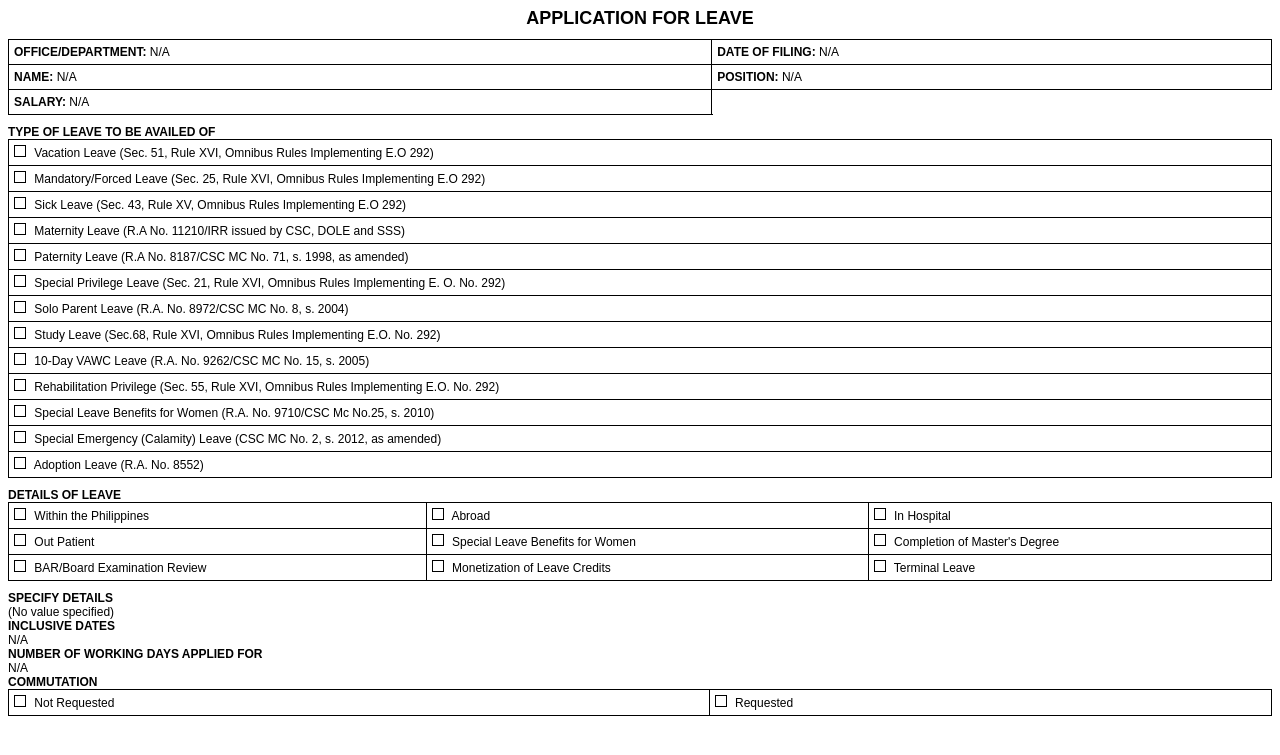
After one commit to xxiimcha/hrmis, a Laravel app: template resources/views/download/leave-request.blade.php in a window 1280 px wide. The commit adds this page. Shown: the top 755 px of the page. Run offline with Laravel 10, Linux system fonts and the light colour scheme; the template is opened without the code that fills it, so the values that code supplies are empty; parts of the project's set-up code (start-up, migrations or seed data) failed here and were passed over.

Commit message:
iIxed download of Leave Request

```diff
--- /dev/null
+++ b/resources/views/download/leave-request.blade.php
@@ -0,0 +1,157 @@
+<!DOCTYPE html>
+<html>
+<head>
+    <title>Leave Request Details</title>
+    <style>
+        body {
+            font-family: sans-serif;
+            font-size: 12px;
+        }
+        .title {
+            font-size: 18px;
+            font-weight: bold;
+            text-align: center;
+            margin-bottom: 10px;
+        }
+        table {
+            width: 100%;
+            border-collapse: collapse;
+            margin-bottom: 10px;
+        }
+        td, th {
+            border: 1px solid black;
+            padding: 5px;
+        }
+        .checkbox {
+            display: inline-block;
+            width: 10px;
+            height: 10px;
+            border: 1px solid black;
+            margin-right: 5px;
+            text-align: center;
+        }
+    </style>
+</head>
+<body>
+    <div class="title">APPLICATION FOR LEAVE</div>
+
+    <table>
+        <tr>
+            <td colspan="2"><strong>OFFICE/DEPARTMENT:</strong> {{ $leaveRequest->name ?? 'N/A' }}</td>
+            <td><strong>DATE OF FILING:</strong> {{ $leaveRequest->dateoffiling ?? 'N/A' }}</td>
+        </tr>
+        <tr>
+            <td colspan="2"><strong>NAME:</strong> {{ ucwords($leaveRequest->firstname ?? 'N/A') }} {{ ucwords($leaveRequest->middlename ?? '') }} {{ ucwords($leaveRequest->lastname ?? '') }}</td>
+            <td><strong>POSITION:</strong> {{ ucwords($leaveRequest->position ?? 'N/A') }}</td>
+        </tr>
+        <tr>
+            <td colspan="2"><strong>SALARY:</strong> {{ $leaveRequest->salary ?? 'N/A' }}</td>
+        </tr>
+    </table>
+
+    <div><strong>TYPE OF LEAVE TO BE AVAILED OF</strong></div>
+    <table>
+        @php
+            $availableLeaveTypes = [
+                1 => 'Vacation Leave (Sec. 51, Rule XVI, Omnibus Rules Implementing E.O 292)',
+                2 => 'Mandatory/Forced Leave (Sec. 25, Rule XVI, Omnibus Rules Implementing E.O 292)',
+                3 => 'Sick Leave (Sec. 43, Rule XV, Omnibus Rules Implementing E.O 292)',
+                4 => 'Maternity Leave (R.A No. 11210/IRR issued by CSC, DOLE and SSS)',
+                5 => 'Paternity Leave (R.A No. 8187/CSC MC No. 71, s. 1998, as amended)',
+                6 => 'Special Privilege Leave (Sec. 21, Rule XVI, Omnibus Rules Implementing E. O. No. 292)',
+                7 => 'Solo Parent Leave (R.A. No. 8972/CSC MC No. 8, s. 2004)',
+                8 => 'Study Leave (Sec.68, Rule XVI, Omnibus Rules Implementing E.O. No. 292)',
+                9 => '10-Day VAWC Leave (R.A. No. 9262/CSC MC No. 15, s. 2005)',
+                10 => 'Rehabilitation Privilege (Sec. 55, Rule XVI, Omnibus Rules Implementing E.O. No. 292)',
+                11 => 'Special Leave Benefits for Women (R.A. No. 9710/CSC Mc No.25, s. 2010)',
+                12 => 'Special Emergency (Calamity) Leave (CSC MC No. 2, s. 2012, as amended)',
+                13 => 'Adoption Leave (R.A. No. 8552)',
+            ];
+        @endphp
+
+        @foreach($availableLeaveTypes as $typeId => $leaveType)
+            <tr>
+                <td>
+                    <div class="checkbox">@if(in_array($typeId, explode(',', $leaveRequest->typeofleave6A))) &#10004; @endif</div> {{ $leaveType }}
+                </td>
+            </tr>
+        @endforeach
+        @if ($leaveRequest->othersOf6A)
+            <tr>
+                <td>
+                    <strong>Others:</strong> {{ $leaveRequest->othersOf6A }}
+                </td>
+            </tr>
+        @endif
+    </table>
+
+    <div><strong>DETAILS OF LEAVE</strong></div>
+    <table>
+        <tr>
+            <td>
+                <div class="checkbox">@if(in_array(1, explode(',', $leaveRequest->detailsOfLeave6B))) &#10004; @endif</div> Within the Philippines
+            </td>
+            <td>
+                <div class="checkbox">@if(in_array(2, explode(',', $leaveRequest->detailsOfLeave6B))) &#10004; @endif</div> Abroad
+            </td>
+            <td>
+                <div class="checkbox">@if(in_array(3, explode(',', $leaveRequest->detailsOfLeave6B))) &#10004; @endif</div> In Hospital
+            </td>
+        </tr>
+        <tr>
+            <td>
+                <div class="checkbox">@if(in_array(4, explode(',', $leaveRequest->detailsOfLeave6B))) &#10004; @endif</div> Out Patient
+            </td>
+            <td>
+                <div class="checkbox">@if(in_array(5, explode(',', $leaveRequest->detailsOfLeave6B))) &#10004; @endif</div> Special Leave Benefits for Women
+            </td>
+            <td>
+                <div class="checkbox">@if(in_array(6, explode(',', $leaveRequest->detailsOfLeave6B))) &#10004; @endif</div> Completion of Master's Degree
+            </td>
+        </tr>
+        <tr>
+            <td>
+                <div class="checkbox">@if(in_array(7, explode(',', $leaveRequest->detailsOfLeave6B))) &#10004; @endif</div> BAR/Board Examination Review
+            </td>
+            <td>
+                <div class="checkbox">@if(in_array(8, explode(',', $leaveRequest->detailsOfLeave6B))) &#10004; @endif</div> Monetization of Leave Credits
+            </td>
+            <td>
+                <div class="checkbox">@if(in_array(9, explode(',', $leaveRequest->detailsOfLeave6B))) &#10004; @endif</div> Terminal Leave
+            </td>
+        </tr>
+    </table>
+
+    <div><strong>SPECIFY DETAILS</strong></div>
+    <div class="content">
+        @if ($leaveRequest->detailsOfLeave6BReason)
+            {{ $leaveRequest->detailsOfLeave6BReason }}
+        @else
+            <span class="text-muted">(No value specified)</span>
+        @endif
+    </div>
+
+    <div><strong>INCLUSIVE DATES</strong></div>
+    <div class="content">
+        {{ $leaveRequest->inclusiveDates6C ?? 'N/A' }}
+    </div>
+
+    <div><strong>NUMBER OF WORKING DAYS APPLIED FOR</strong></div>
+    <div class="content">
+        {{ $leaveRequest->numberOfWorkingDays6C ?? 'N/A' }}
+    </div>
+
+    <div><strong>COMMUTATION</strong></div>
+    <table>
+        <tr>
+            <td>
+                <div class="checkbox">@if(in_array(1, explode(',', $leaveRequest->commutation6D))) &#10004; @endif</div> Not Requested
+            </td>
+            <td>
+                <div class="checkbox">@if(in_array(2, explode(',', $leaveRequest->commutation6D))) &#10004; @endif</div> Requested
+            </td>
+        </tr>
+    </table>
+
+</body>
+</html>
--- a/routes/web.php
+++ b/routes/web.php
@@ -53,6 +53,8 @@ Route::middleware(['auth'])->group(function () {
         Route::get('/employee/all/info/{employeeNo}/downloadLeaveCard', [ App\Http\Controllers\Authenticated\DownloadFiles::class, 'downloadLeaveCard' ]);
         Route::get('/employee/all/info/{employeeNo}/removeLeaveCard/{lcid}', [ App\Http\Controllers\Authenticated\Hr::class, 'removeLeaveCard' ]);
         Route::post('/employee/all/info/{employeeNo}/editLeaveCard/{lcid}', [ App\Http\Controllers\Authenticated\Hr::class, 'editLeaveCard' ]);
+        Route::get('leave-request/pdf/{id}', [App\Http\Controllers\Authenticated\Hr::class, 'downloadLeaveRequestPdf'])->name('leave-request.pdf');
+
 
         Route::get('/leave/received', [ App\Http\Controllers\Authenticated\Hr::class, 'leaveRequestReceived' ]);
         Route::get('/leave/managed', [ App\Http\Controllers\Authenticated\Hr::class, 'leaveRequestManaged' ]);
```
Also changed, not shown: app/Http/Controllers/Authenticated/Hr.php (+9 -0 lines), resources/views/includes/view-dh-leave.blade.php (+5 -8 lines).
